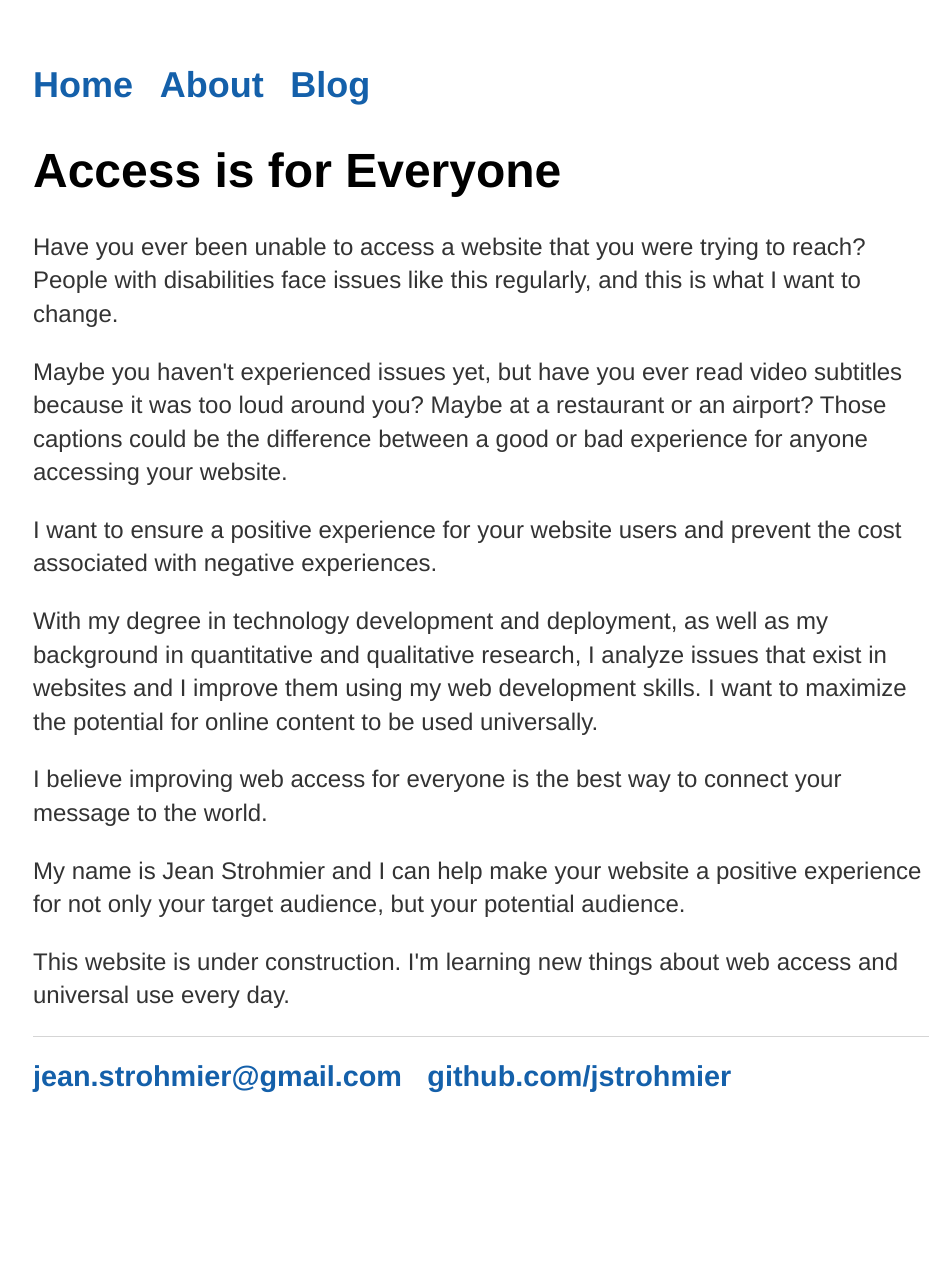
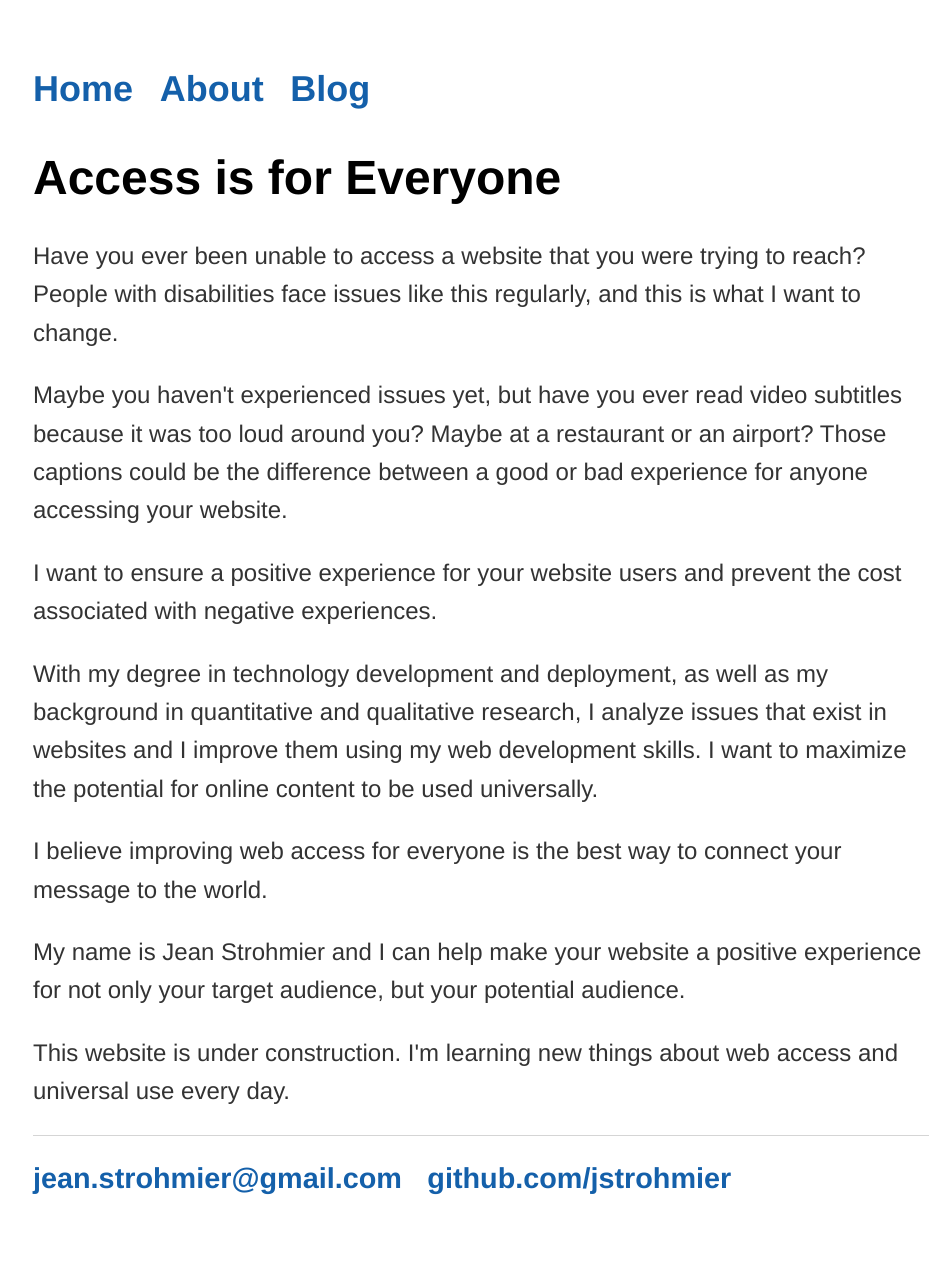
Before and after one commit to JStrohmier/jstrohmier.github.io, a Jekyll site: the page built from index.html, in a window 1280 px wide. Shown: the whole page, without its empty margins (159-1110 px from the left). Built offline with Jekyll 4.4.1, drawn with Linux system fonts in a browser that asks for light colours; before the commit the page ends 1157 px from its top, so only the background shows below that.

Commit message:
Update main.css

```diff
--- a/css/main.css
+++ b/css/main.css
@@ -11,7 +11,7 @@
 h1 {
     font-size: 3em;}
 p, ul, ul li {
-    font-size: 1.5em;line-height: 1.4em;color: #333;}
+    font-size: 1.5em;line-height: 1.6em;color: #333;}
 footer {
     border-top: 1px solid #d5d5d5;font-size: .8em;}
 ul.posts {
```
